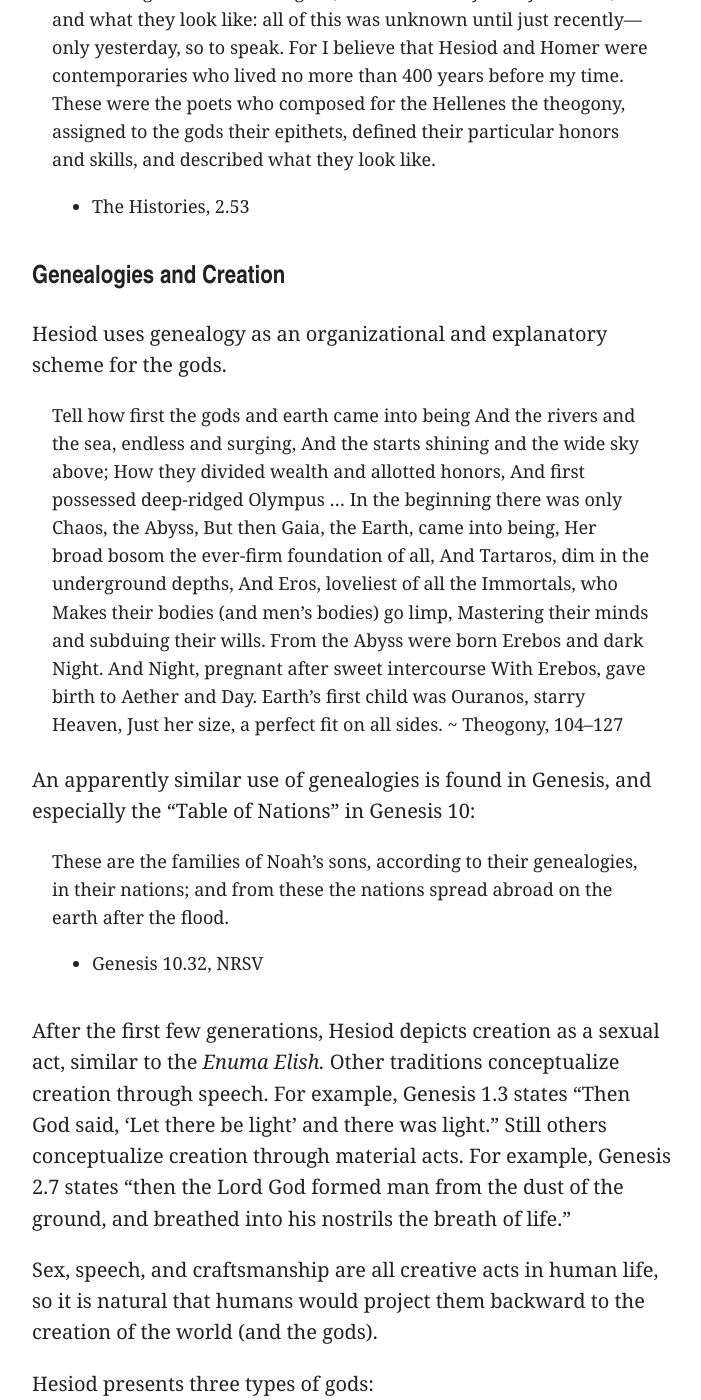
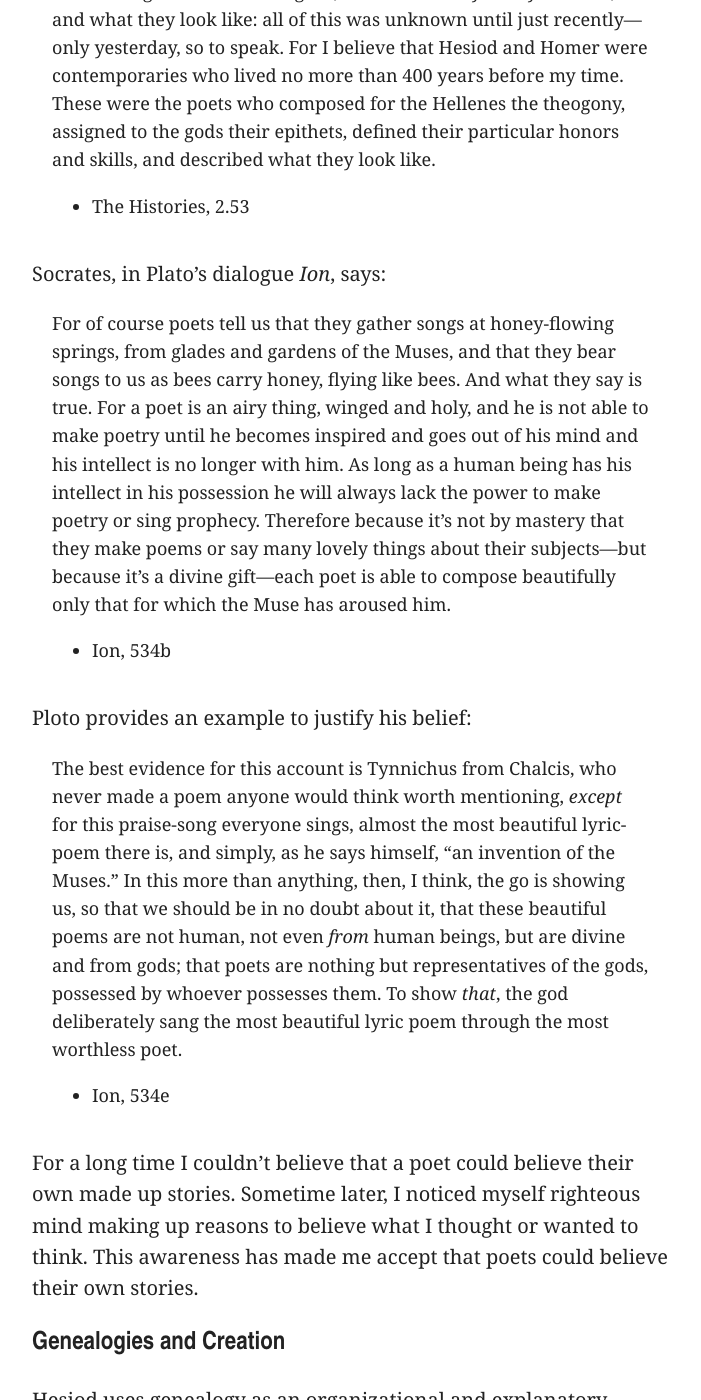
Before and after one commit to artsandmetaphysics/goodlifeodyssey, a Jekyll site: the page built from notes/hesiod.md, in a window 1280 px wide and 1400 px high, scrolled down 4640 px. Shown: the whole window, without its empty margins (288-989 px from the left). Built offline with Jekyll 4.4.1, drawn with Linux system fonts in a browser that asks for light colours.

Commit message:
Add notes from Ion

```diff
--- a/notes/hesiod.md
+++ b/notes/hesiod.md
@@ -119,6 +119,18 @@ Herodotus' appears to view Hesiod similarly:
 > But the origin of each of the gods, or whether they always existed, and what they look like: all of this was unknown until just recently---only yesterday, so to speak.  For I believe that Hesiod and Homer were contemporaries who lived no more than 400 years before my time.  These were the poets who composed for the Hellenes the theogony, assigned to the gods their epithets, defined their particular honors and skills, and described what they look like.
 > - The Histories, 2.53
 
+Socrates, in Plato's dialogue _Ion_, says:
+
+> For of course poets tell us that they gather songs at honey-flowing springs, from glades and gardens of the Muses, and that they bear songs to us as bees carry honey, flying like bees. And what they say is true. For a poet is an airy thing, winged and holy, and he is not able to make poetry until he becomes inspired and goes out of his mind and his intellect is no longer with him. As long as a human being has his intellect in his possession he will always lack the power to make poetry or sing prophecy. Therefore because it's not by mastery that they make poems or say many lovely things about their subjects---but because it's a divine gift---each poet is able to compose beautifully only that for which the Muse has aroused him.
+> - Ion, 534b
+
+Ploto provides an example to justify his belief:
+
+> The best evidence for this account is Tynnichus from Chalcis, who never made a poem anyone would think worth mentioning, _except_ for this praise-song everyone sings, almost the most beautiful lyric-poem there is, and simply, as he says himself, "an invention of the Muses." In this more than anything, then, I think, the go is showing us, so that we should be in no doubt about it, that these beautiful poems are not human, not even _from_ human beings, but are divine and from gods; that poets are nothing but representatives of the gods, possessed by whoever possesses them. To show _that_, the god deliberately sang the most beautiful lyric poem through the most worthless poet.
+> - Ion, 534e
+
+For a long time I couldn't believe that a poet could believe their own made up stories. Sometime later, I noticed myself righteous mind making up reasons to believe what I thought or wanted to think. This awareness has made me accept that poets could believe their own stories.
+
 ## Genealogies and Creation
 
 Hesiod uses genealogy as an organizational and explanatory scheme for the gods.
```
Also changed, not shown: notes/the-iliad.md (+2 -0 lines).
